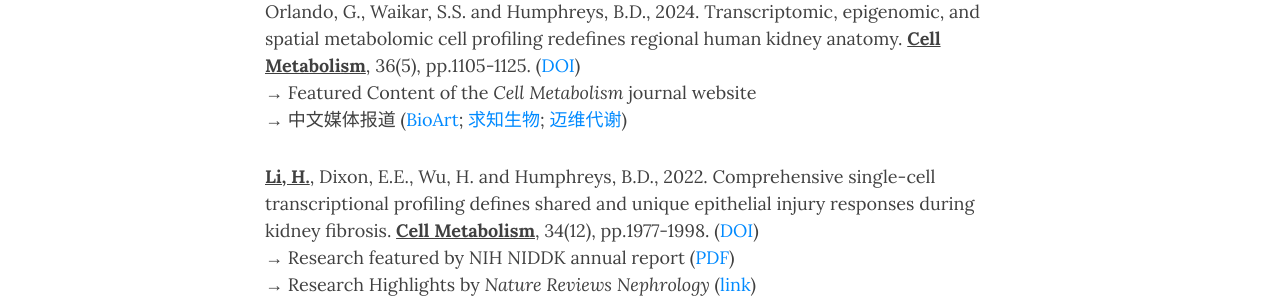
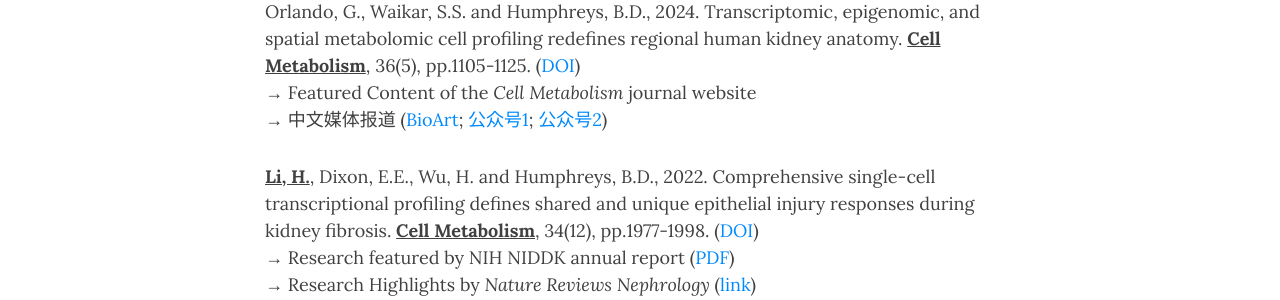
Before and after one commit to TheLiLab/thelilab.github.io, a Jekyll site: the page built from pubs.md, in a window 1280 px wide and 900 px high, scrolled down 629 px. Shown: the part 152-452 px from the top of the window. Built offline with Jekyll 4.4.1, drawn with Linux system fonts in a browser that asks for light colours; nearby versions of some CDN libraries.

Commit message:
Update pubs.md

```diff
--- a/pubs.md
+++ b/pubs.md
@@ -20,7 +20,7 @@
 
 <strong><u>Li, H.</u></strong>, Li, D., Ledru, N., Xuanyuan, Q., Wu, H., Asthana, A., Byers, L.N., Tullius, S.G., Orlando, G., Waikar, S.S. and Humphreys, B.D., 2024. Transcriptomic, epigenomic, and spatial metabolomic cell profiling redefines regional human kidney anatomy. <strong><u>Cell Metabolism</u></strong>, 36(5), pp.1105-1125. ([DOI](https://doi.org/10.1016/j.cmet.2024.02.015))<br>
 →	Featured Content of the <i>Cell Metabolism</i> journal website<br>
-→	中文媒体报道 ([BioArt](https://mp.weixin.qq.com/s/EZZC0j3wezH26dazQr_swQ); [求知生物](https://mp.weixin.qq.com/s/jdNkc0TlyETwB1TnJLkj0w); [迈维代谢](https://mp.weixin.qq.com/s/um9sJmHkBxpMUosJSsiNpg))
+→	中文媒体报道 ([BioArt](https://mp.weixin.qq.com/s/EZZC0j3wezH26dazQr_swQ); [公众号1](https://mp.weixin.qq.com/s/jdNkc0TlyETwB1TnJLkj0w); [公众号2](https://mp.weixin.qq.com/s/um9sJmHkBxpMUosJSsiNpg))
 <br>
 
 <strong><u>Li, H.</u></strong>, Dixon, E.E., Wu, H. and Humphreys, B.D., 2022. Comprehensive single-cell transcriptional profiling defines shared and unique epithelial injury responses during kidney fibrosis. <strong><u>Cell Metabolism</u></strong>, 34(12), pp.1977-1998. ([DOI](https://doi.org/10.1016/j.cmet.2022.09.026))<br>
@@ -67,7 +67,7 @@
 (12) <strong><u>Li, H.</u></strong>, Li, D., Ledru, N., Xuanyuan, Q., Wu, H., Asthana, A., Byers, L.N., Tullius, S.G., Orlando, G., Waikar, S.S. and Humphreys, B.D., 2024. Transcriptomic, epigenomic, and spatial metabolomic cell profiling redefines regional human kidney anatomy. <strong><u>Cell Metabolism</u></strong>, 36(5), pp.1105-1125. ([DOI](https://doi.org/10.1016/j.cmet.2024.02.015))
 <br>
 →	Featured Content of the <i>Cell Metabolism</i> journal website<br>
-→	中文媒体报道 ([BioArt](https://mp.weixin.qq.com/s/EZZC0j3wezH26dazQr_swQ); [求知生物](https://mp.weixin.qq.com/s/jdNkc0TlyETwB1TnJLkj0w); [知乎](https://zhuanlan.zhihu.com/p/699684001))
+→	中文媒体报道 ([BioArt](https://mp.weixin.qq.com/s/EZZC0j3wezH26dazQr_swQ); [公众号1](https://mp.weixin.qq.com/s/jdNkc0TlyETwB1TnJLkj0w); [公众号2](https://mp.weixin.qq.com/s/um9sJmHkBxpMUosJSsiNpg))
 <br>
 
 (11) <strong><u>Li, H.</u></strong> and Humphreys, B.D., 2024. Targeting de novo lipogenesis to mitigate kidney disease. <strong><u>The Journal of Clinical Investigation</u></strong>, 134(4). ([DOI](https://doi.org/10.1172/JCI178125))
```
